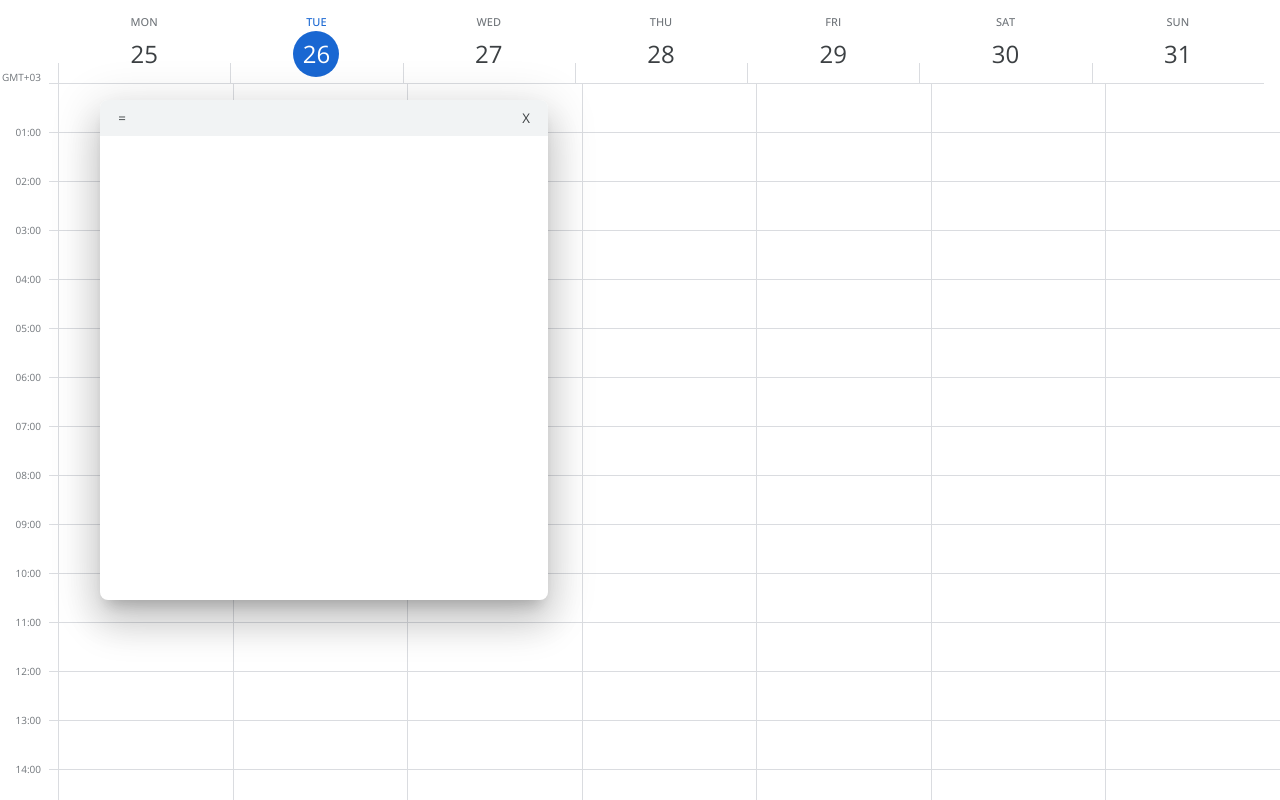
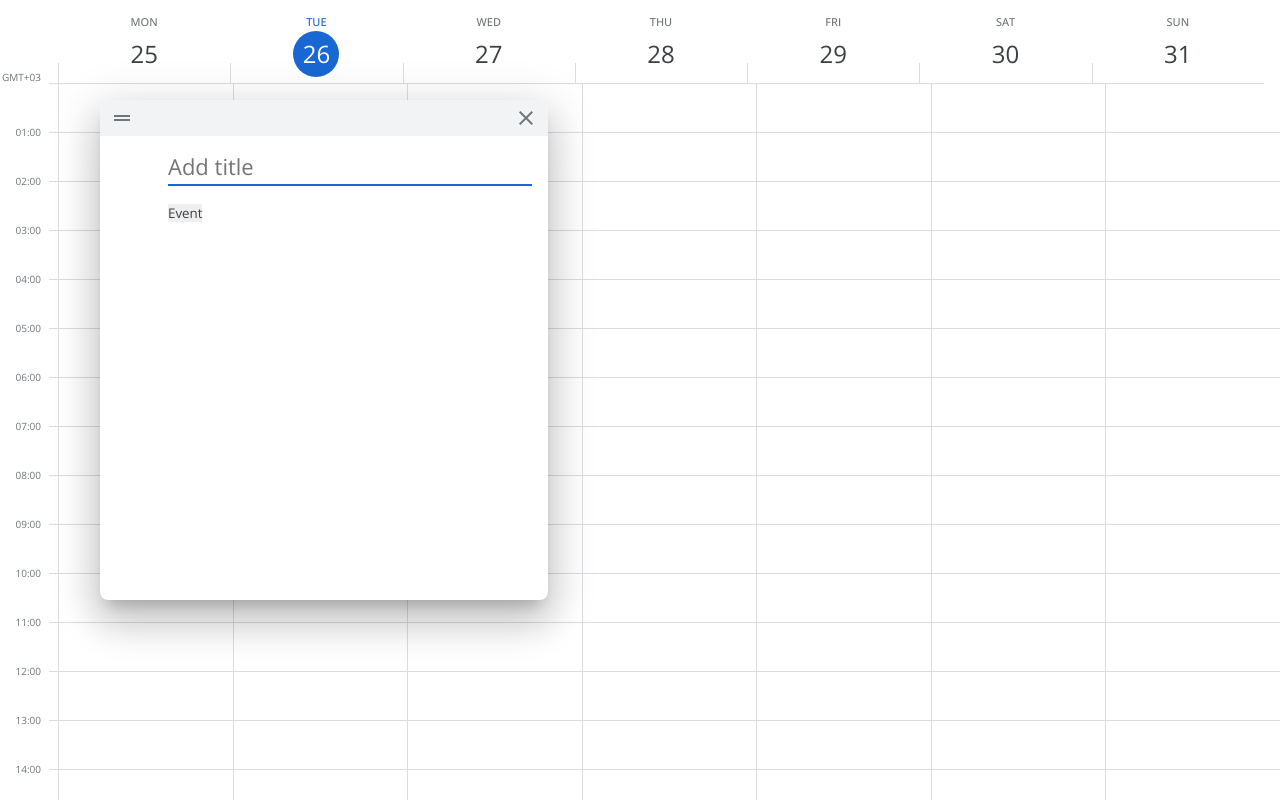
Before and after one commit to gretawix/calendar, a plain HTML site: page index.html in a window 1280 px wide. Drawn offline with nearby package versions, Linux system fonts and the light colour scheme.

Commit message:
setup input styling

```diff
--- a/index.html
+++ b/index.html
@@ -3,6 +3,10 @@
     <head>
         <meta charset="UTF-8" />
         <meta name="viewport" content="width=device-width, initial-scale=1.0" />
+        <link
+            rel="stylesheet"
+            href="https://fonts.googleapis.com/css2?family=Material+Symbols+Outlined:opsz,wght,FILL,GRAD@24,300,0,0"
+        />
         <link rel="stylesheet" href="./styles/style.css" />
         <title>Google calendar</title>
     </head>
@@ -193,10 +197,30 @@
             </div>
             <div class="event-modal">
                 <div class="top-controls">
-                    <button type="button">=</button>
-                    <button type="button">X</button>
+                    <button type="button">
+                        <i class="material-symbols-outlined"> drag_handle </i>
+                    </button>
+                    <button type="button">
+                        <i class="material-symbols-outlined"> close </i>
+                    </button>
                 </div>
-                <div class="event-content"></div>
+                <div class="event-content">
+                    <div class="event-title">
+                        <label class="text-input-label large">
+                            <input
+                                type="text"
+                                placeholder="Add title"
+                                class="text-input large"
+                                autofocus
+                            />
+                        </label>
+                    </div>
+                    <div class="event-settings">
+                        <div class="event-type-buttons">
+                            <button type="button">Event</button>
+                        </div>
+                    </div>
+                </div>
             </div>
         </section>
     </body>
--- /dev/null
+++ b/styles/parts/_buttons.scss
@@ -0,0 +1,7 @@
+button {
+    outline: none;
+    border: none;
+    display: flex;
+    cursor: pointer;
+    transition: background-color 0.5s ease;
+}
--- a/styles/parts/_calendar-grid.scss
+++ b/styles/parts/_calendar-grid.scss
@@ -26,6 +26,7 @@
 .cell-height {
     height: var(--cell-height);
 }
+
 .hours-labels-column {
     .hour-label-cell {
         position: relative;
--- /dev/null
+++ b/styles/parts/_inputs.scss
@@ -0,0 +1,29 @@
+input {
+    outline: none;
+    position: relative;
+    background-color: transparent;
+    border: none;
+    border: 0;
+    display: flex;
+}
+
+.text-input-label {
+    display: block;
+    .text-input {
+        position: relative;
+        transition: border 0.5s ease;
+        color: var(--grey-dark);
+    }
+    &.large {
+        height: 34px;
+        .text-input {
+            font-size: 22px;
+            line-height: 28px;
+            padding-bottom: 4px;
+            border-bottom: 1px solid var(--grey-light);
+            &:focus {
+                border-bottom: 2px solid var(--blue);
+            }
+        }
+    }
+}
--- a/styles/parts/_modal.scss
+++ b/styles/parts/_modal.scss
@@ -18,20 +18,31 @@
         align-items: center;
         justify-content: space-between;
         button {
-            outline: none;
-            border: none;
-            cursor: pointer;
-            height: 28px;
-            width: 28px;
+            padding: 2px;
             border-radius: 50%;
-            transition: background-color 0.5s ease;
             background-color: transparent;
             &:hover {
                 background-color: var(--grey-light);
+            }
+            i {
+                font-weight: 300;
             }
         }
     }
     .event-content {
         padding: var(--spacing-sides);
+
+        .event-title,
+        .event-type-buttons {
+            padding-left: 52px;
+        }
+        .event-title {
+            padding-bottom: 18px;
+            width: 100%;
+            position: relative;
+            input {
+                width: 100%;
+            }
+        }
     }
 }
--- a/styles/style.scss
+++ b/styles/style.scss
@@ -31,6 +31,17 @@
     color: var(--grey-dark);
 }
 
+body {
+    width: 100%;
+    height: 100vh;
+    position: relative;
+}
+
+.material-symbols-outlined {
+    font-variation-settings: "FILL" 0, "wght" 400, "GRAD" 0, "opsz" 24;
+    color: var(--grey-medium-dark);
+}
+
 ::-webkit-scrollbar {
     width: var(--scrollbar-width);
     height: var(--scrollbar-width);
@@ -51,11 +62,7 @@
     background: var(--grey-medium);
 }
 
-body {
-    width: 100%;
-    height: 100vh;
-    position: relative;
-}
-
 @import "./parts/calendar-grid";
 @import "./parts/modal";
+@import "./parts/buttons";
+@import "./parts/inputs";
```
Also changed, not shown: styles/parts/calendar-grid.css (deleted), styles/style.css, 2 other files.
